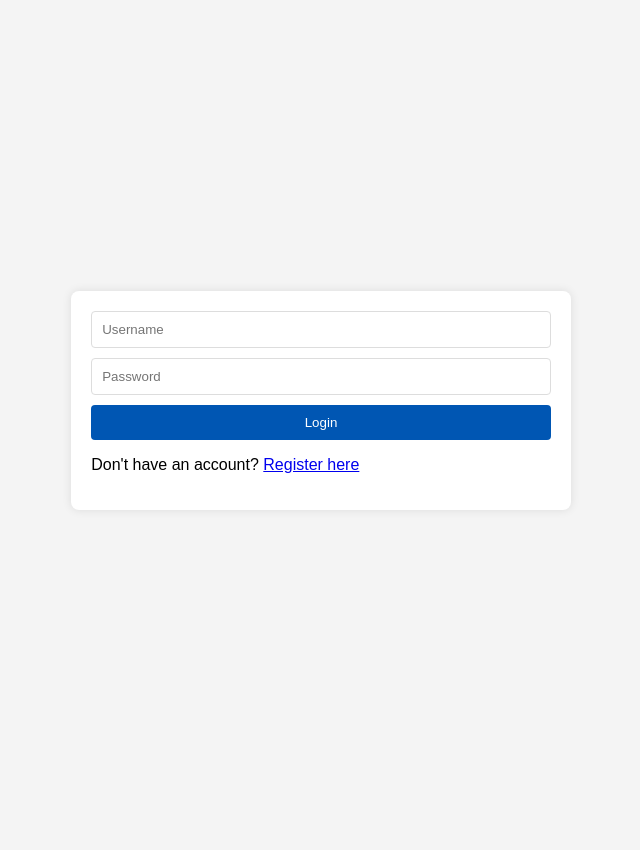
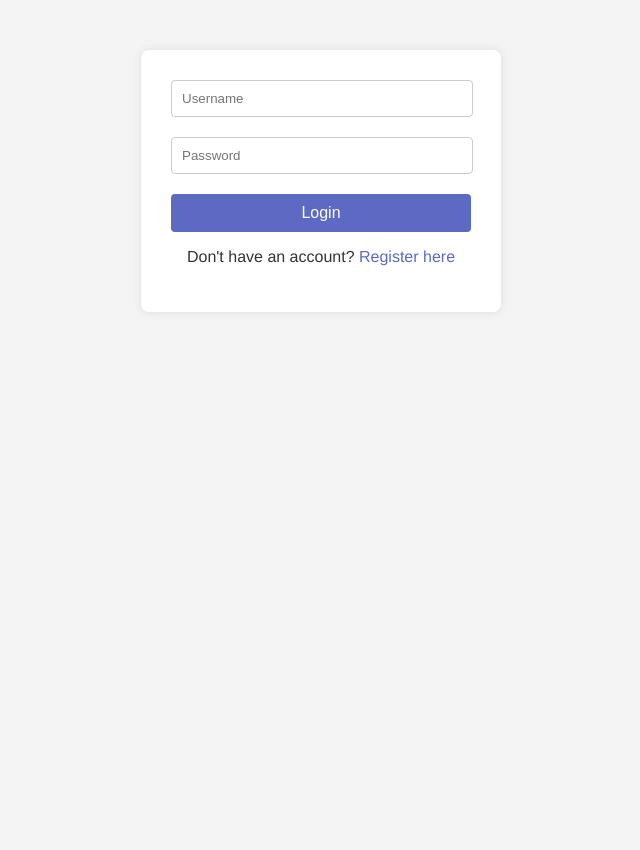
Before and after one commit to Exploser/Don-t-Hack-Me-Please, a Flask app: page / in a window 1280 px wide. Shown: the whole page, without its empty margins (319-959 px from the left). Before the commit the page ends 473 px from the top, so only its background shows below. Run offline with Flask 3, Linux system fonts and the light colour scheme.

Commit message:
Made the style.css more appealing and more presentable

```diff
--- a/static/css/style.css
+++ b/static/css/style.css
@@ -1,38 +1,54 @@
-body {
-    font-family: Arial, sans-serif;
-    background-color: #f4f4f4;
-    display: flex;
-    justify-content: center;
-    align-items: center;
-    height: 100vh;
+body, html {
+  height: 100%;
   margin: 0;
+  font-family: 'Helvetica Neue', Helvetica, Arial, sans-serif;
+  background: #f4f4f4;
+  color: #333;
 }
 
 form {
-    background: white;
-    padding: 20px;
+  max-width: 300px;
+  margin: 50px auto;
+  padding: 30px;
+  background: #fff;
   border-radius: 8px;
-    box-shadow: 0 0 10px rgba(0,0,0,0.1);
+  box-shadow: 0 0 10px rgba(0, 0, 0, 0.1);
 }
 
 input[type="text"],
 input[type="password"] {
-    width: calc(100% - 22px);
+  width: calc(100% - 20px);
   padding: 10px;
-    margin-bottom: 10px;
-    border: 1px solid #ddd;
+  margin-bottom: 20px;
+  border: 1px solid #ccc;
   border-radius: 4px;
 }
 
-button {
+button[type="submit"] {
   width: 100%;
   padding: 10px;
   border: none;
-    background-color: #0056b3;
+  border-radius: 4px;
+  background-color: #5c6ac4;
   color: white;
-    border-radius: 4px;
+  font-size: 16px;
   cursor: pointer;
+  transition: background-color 0.3s ease;
 }
-button:hover {
-    background-color: #004494;
+
+button[type="submit"]:hover {
+  background-color: #3a4a8d;
 }
+
+p {
+  text-align: center;
+}
+
+a {
+  color: #5c6ac4;
+  text-decoration: none;
+}
+
+a:hover {
+  text-decoration: underline;
+}
```
Lines whose indentation alone changed are shown as unchanged.
